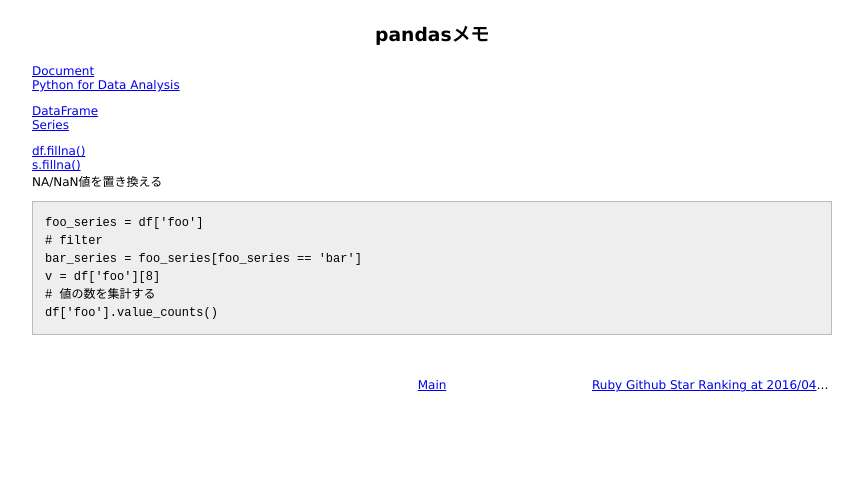
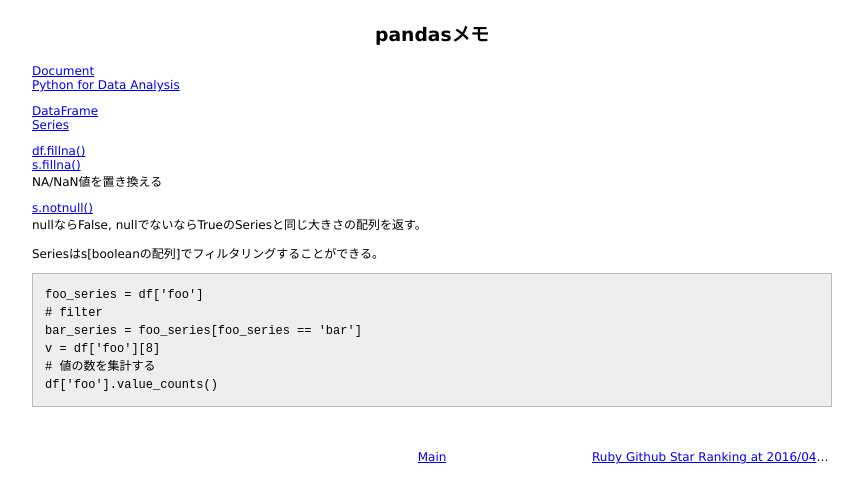
Before and after one commit to 38elements/38elements.github.com, a Jekyll site: the page built from _posts/2016-04-24-pandas.md, in a window 1280 px wide. Shown: the top 503 px of the page, without its empty margins (208-1071 px from the left). Built offline with Jekyll 4.4.1, drawn with Linux system fonts in a browser that asks for light colours.

Commit message:
Update 2016-04-24-pandas.md

````diff
--- a/_posts/2016-04-24-pandas.md
+++ b/_posts/2016-04-24-pandas.md
@@ -13,6 +13,11 @@ title: pandasメモ
 [s.fillna()](http://pandas.pydata.org/pandas-docs/stable/generated/pandas.Series.fillna.html)
 NA/NaN値を置き換える
 
+[s.notnull()](http://pandas.pydata.org/pandas-docs/stable/generated/pandas.Series.notnull.html#pandas.Series.notnull)
+nullならFalse, nullでないならTrueのSeriesと同じ大きさの配列を返す。
+
+Seriesはs[booleanの配列]でフィルタリングすることができる。
+
 ```
 foo_series = df['foo']
 # filter
````
